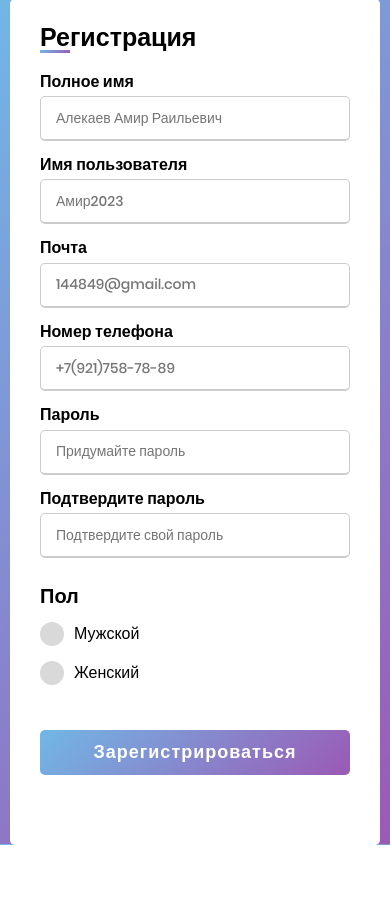
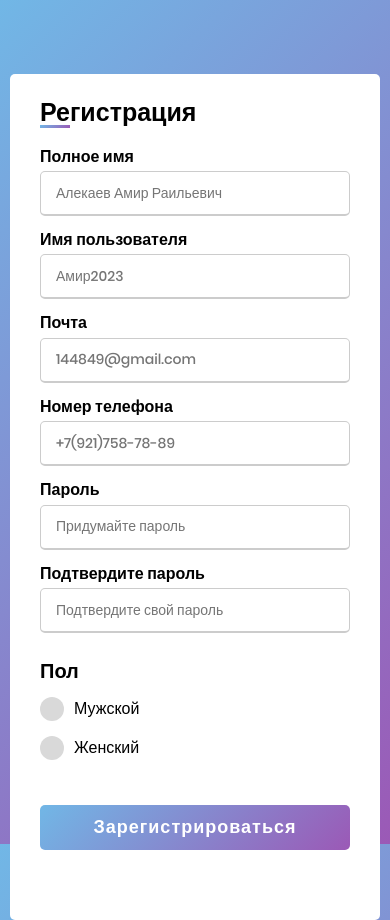
Before and after one commit to AmirAlekaev/Registr_form, a plain HTML site: page index.html in a window 390 px wide. Before the commit the page ends 845 px from the top, so only its background shows below. Drawn offline with Linux system fonts and the light colour scheme.

Commit message:
доработано

```diff
--- a/blocks/container/container.css
+++ b/blocks/container/container.css
@@ -10,6 +10,7 @@
 
 @media (max-width: 584px) {
     .container {
-        max-width: 100%
+        max-width: 100%;
+        margin-top: 150px;
     }
 }
```
Also changed, not shown: 1 other file.
